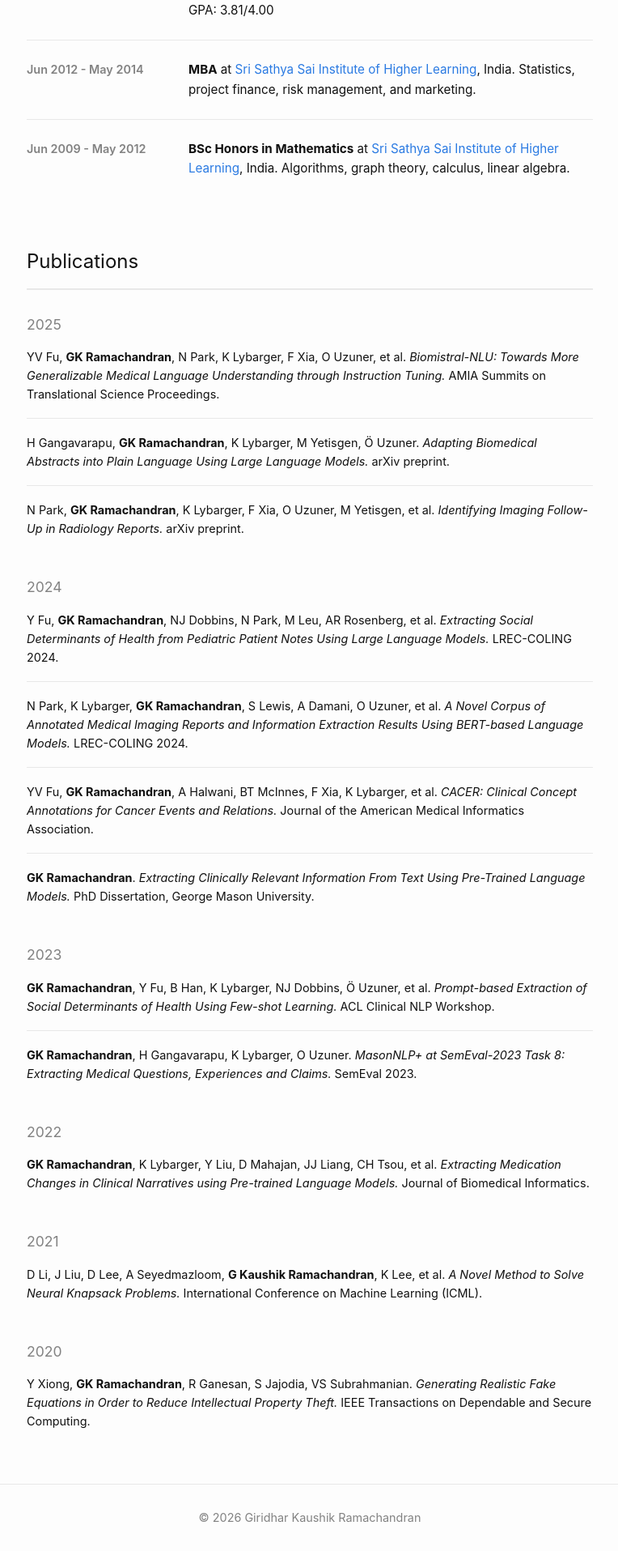
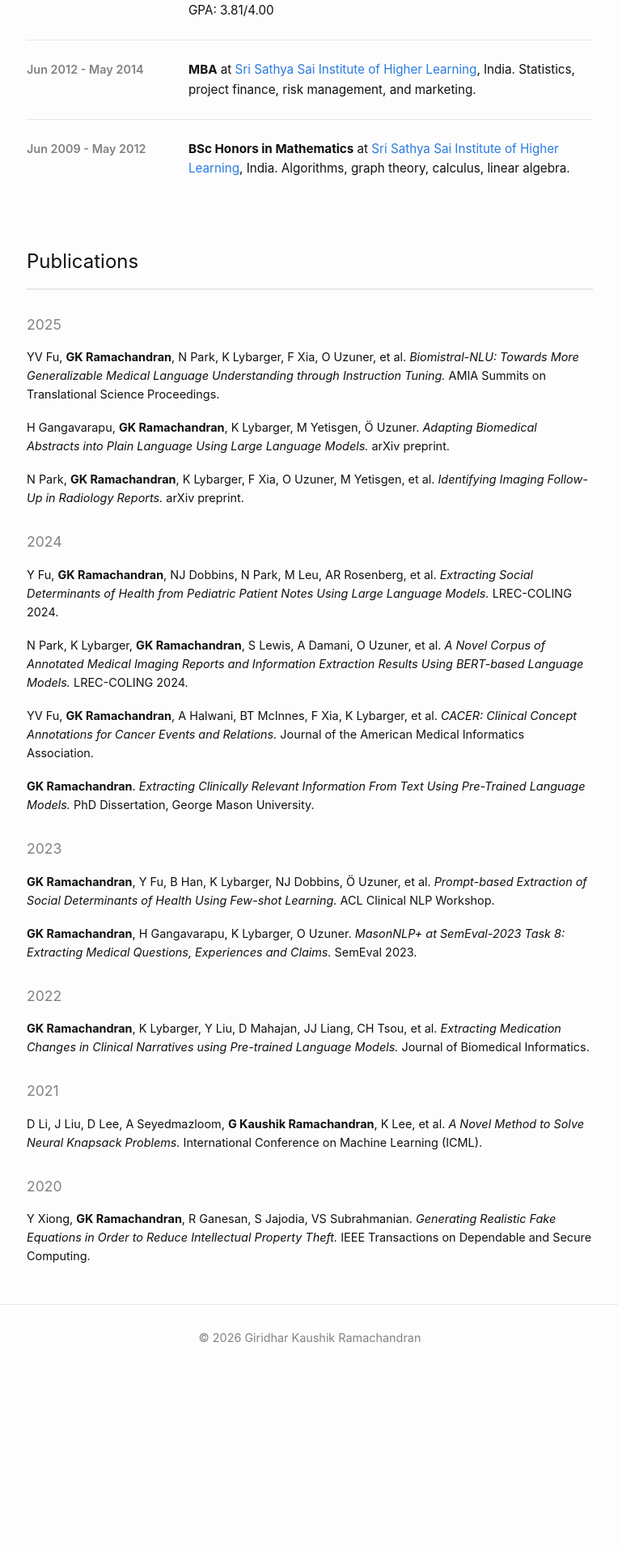
Before and after one commit to gklabs/gklabs.github.io, a Jekyll site: the page built from index.markdown, in a window 1280 px wide. Shown: the part 1790-3705 px from the top of the page at 81% size, without its empty margins (257-1021 px from the left). Built offline with Jekyll 4.4.1, drawn with Linux system fonts in a browser that asks for light colours; after the commit the page ends 3483 px from its top, so only the background shows below that.

Commit message:
Fix publication styling
- Made paper titles brighter blue (#7ec8f7) in dark mode for better visibility
- Removed divider lines between publications

```diff
--- a/_sass/minima/_base.scss
+++ b/_sass/minima/_base.scss
@@ -93,26 +93,34 @@ body.dark-mode {
 
     li {
       color: #c4c4c4;
-      border-bottom-color: #3a3a5a;
+      border-bottom: none;
     }
 
     strong {
       color: #e4e4e4;
     }
 
-    em {
-      color: #e4e4e4;
-    }
+    a {
+      color: #7ec8f7;
 
-    a {
-      color: #6db3f2;
+      em {
+        color: #7ec8f7;
+      }
 
       &:visited {
-        color: #9dc4e8;
+        color: #7ec8f7;
+
+        em {
+          color: #7ec8f7;
+        }
       }
 
       &:hover {
         color: #fff;
+
+        em {
+          color: #fff;
+        }
       }
     }
   }
--- a/_sass/minima/_layout.scss
+++ b/_sass/minima/_layout.scss
@@ -140,12 +140,6 @@
     @include relative-font-size(0.9);
     line-height: 1.6;
     margin-bottom: $spacing-unit * 0.6;
-    padding-bottom: $spacing-unit * 0.6;
-    border-bottom: 1px solid $grey-color-light;
-
-    &:last-child {
-      border-bottom: none;
-    }
   }
 
   em {
```
